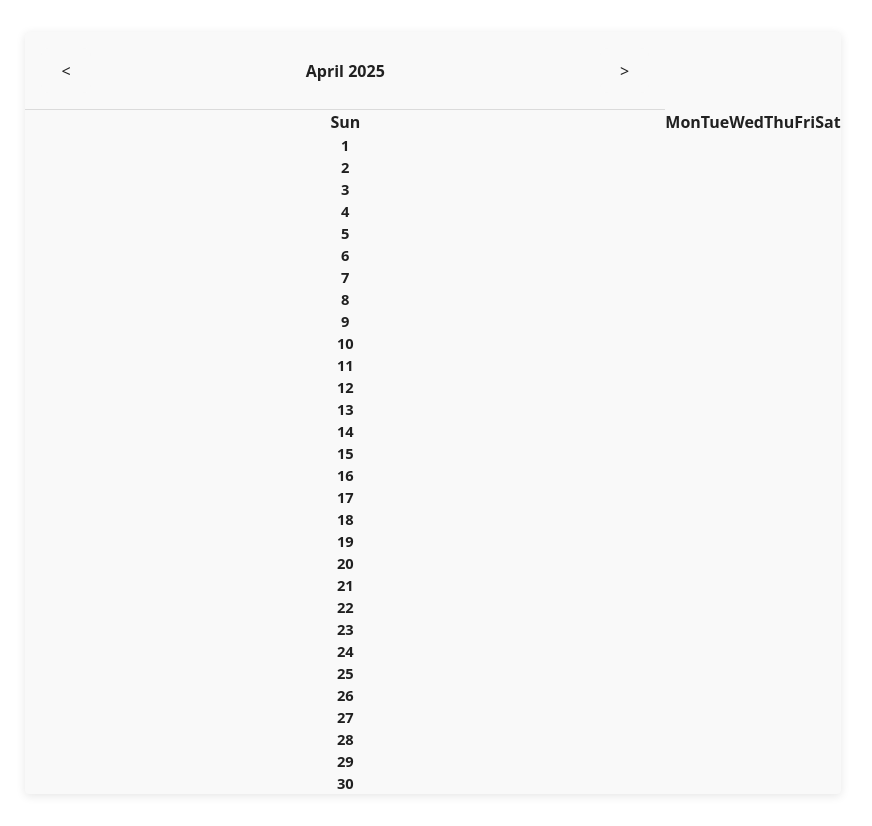
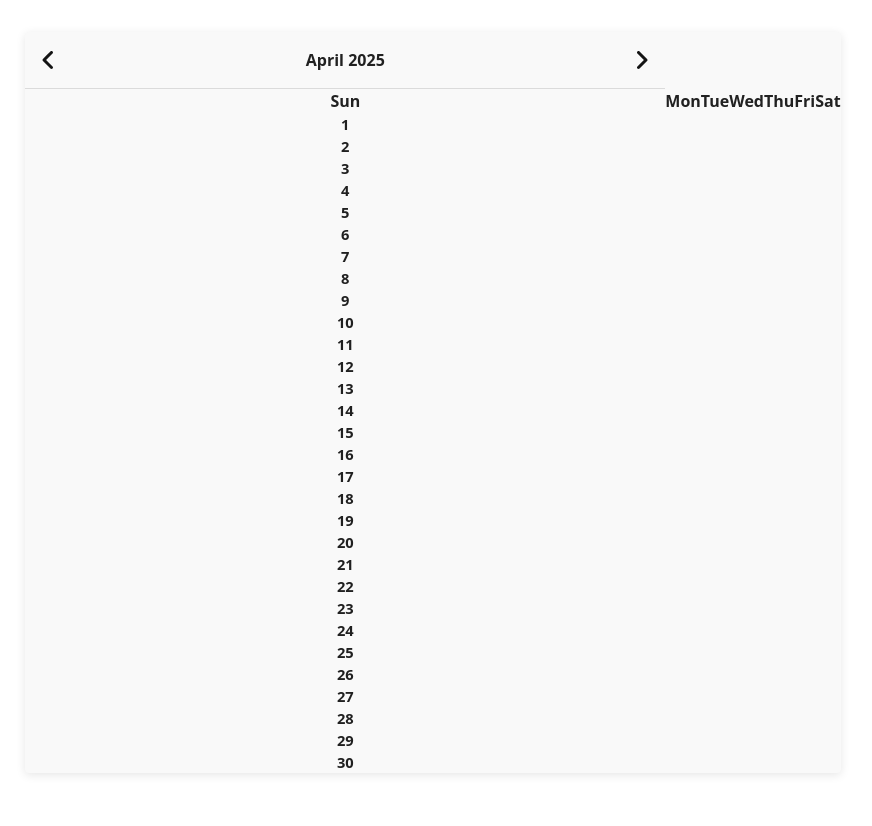
Before and after one commit to jsu-on-the-web/event-calendar, a React (Vite) app in the folder front-end/: page / in a window 1280 px wide. Shown: the whole page, without its empty margins (207-1079 px from the left). After the commit the page ends 805 px from the top, so only its background shows below. Built offline with nearby package versions, Linux system fonts and the light colour scheme.

Commit message:
Adding font awesome for the arrows

```diff
--- a/front-end/package.json
+++ b/front-end/package.json
@@ -10,6 +10,10 @@
     "preview": "vite preview"
   },
   "dependencies": {
+    "@fortawesome/fontawesome-svg-core": "^6.7.2",
+    "@fortawesome/free-regular-svg-icons": "^6.7.2",
+    "@fortawesome/free-solid-svg-icons": "^6.7.2",
+    "@fortawesome/react-fontawesome": "^0.2.2",
     "@tailwindcss/postcss": "^4.1.4",
     "react": "^19.1.0",
     "react-dom": "^19.1.0"
@@ -19,6 +23,7 @@
     "@tailwindcss/vite": "^4.1.4",
     "@types/react": "^19.0.10",
     "@types/react-dom": "^19.1.2",
+    "@types/react-fontawesome": "^1.6.8",
     "@vitejs/plugin-react": "^4.3.4",
     "autoprefixer": "^10.4.21",
     "eslint": "^9.22.0",
--- a/front-end/src/components/Calendar/index.scss
+++ b/front-end/src/components/Calendar/index.scss
@@ -42,3 +42,7 @@
     border-bottom: 1px solid rgba(0, 0, 0, 0.12);
     width: 50vw;
 }
+.calendar-header__arrow {
+    color: $black-500;
+    font-size: 24px;
+}
--- a/front-end/src/components/Calendar/index.tsx
+++ b/front-end/src/components/Calendar/index.tsx
@@ -1,6 +1,10 @@
 import React, { useState } from 'react';
+import { FontAwesomeIcon } from '@fortawesome/react-fontawesome';
+import { faAngleLeft, faAngleRight } from '@fortawesome/free-solid-svg-icons';
+
 import CalendarCell from '../CalendarCell/index';
 import './index.scss';
+
 
 interface CalendarProps { }
 
@@ -86,19 +90,17 @@
         <thead>
           <tr>
             <th colSpan={7} className="calendar-header">
-              <button
+              <FontAwesomeIcon
+                icon={faAngleLeft}
                 className="calendar-header__arrow"
                 onClick={() => setCurrentDate(new Date(currentDate.getFullYear(), currentDate.getMonth() - 1))}
-              >
-                &lt;
-              </button>
+              />
               {currentDate.toLocaleString('default', { month: 'long' })} {currentDate.getFullYear()}
-              <button
+              <FontAwesomeIcon
+                icon={faAngleRight}
                 className="calendar-header__arrow"
                 onClick={() => setCurrentDate(new Date(currentDate.getFullYear(), currentDate.getMonth() + 1))}
-              >
-                &gt;
-              </button>
+              />
             </th>
           </tr>
         </thead>
```
Also changed, not shown: 2 other files (tests, documents, lock files or other folders).
